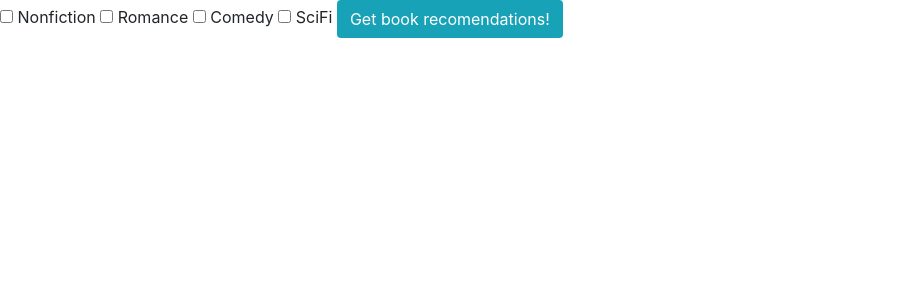
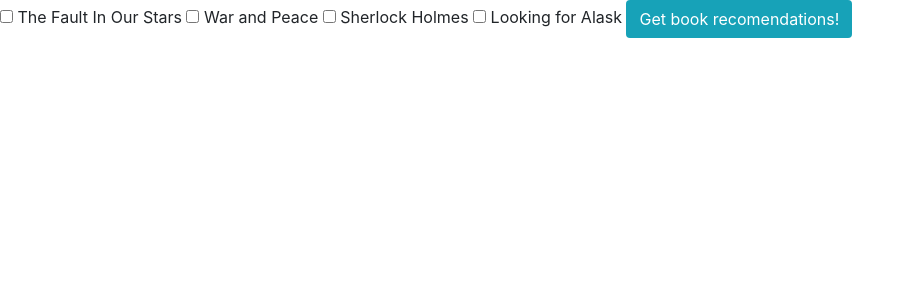
Before and after one commit to adhithin/virtualLibrary, a Flask app: template booksearch/templates/bubblesort.html in a window 1280 px wide. Shown: the top 300 px of the page, without its empty margins (0-915 px from the left). Run offline with Flask 2, Linux system fonts and the light colour scheme; the template is opened without the code that fills it, so the values that code supplies are empty; some libraries are stand-ins or nearby versions.

Commit message:
fixed bubble sort

```diff
--- a/booksearch/bubblesort.py
+++ b/booksearch/bubblesort.py
@@ -47,11 +47,11 @@ class BubbleSort:
         """Getters with decorator to allow . notation access"""
     @property
     def series(self):
-        return self._series
+        return self.bubble_sort
 
     @property
     def list(self):
-        return bubbleSort(self._arr)
+        return self._arr
 
     @property
     def number(self):
--- a/booksearch/templates/bubblesort.html
+++ b/booksearch/templates/bubblesort.html
@@ -7,20 +7,23 @@
     <script src="https://cdn.jsdelivr.net/npm/bootstrap@5.0.0-beta2/dist/js/bootstrap.bundle.min.js" integrity="sha384-b5kHyXgcpbZJO/tY9Ul7kGkf1S0CWuKcCD38l8YkeH8z8QjE0GmW1gYU5S9FOnJ0" crossorigin="anonymous"></script>
 </head>
 <body>
+
 <div align="left">
     <section id="done">
         <form id="form" action="" method="POST">
-            <input type="checkbox" id="genre1" name="sort" value="Nonfiction">
-            <label for="genre1">Nonfiction</label>
-            <input type="checkbox" id="genre2" name="sort" value="Romance">
-            <label for="genre2">Romance</label>
-            <input type="checkbox" id="genre3" name="sort" value="Comedy">
-            <label for="genre3">Comedy</label>
-            <input type="checkbox" id="genre4" name="sort" value="SciFi">
-            <label for="genre4">SciFi</label>
+            <input type="checkbox" id="genre1" name="sort" value="The Fault In Our Stars">
+            <label for="book1">The Fault In Our Stars</label>
+            <input type="checkbox" id="genre2" name="sort" value="War and Peace">
+            <label for="book2">War and Peace</label>
+            <input type="checkbox" id="genre3" name="sort" value="Sherlock Holmes">
+            <label for="book3">Sherlock Holmes</label>
+            <input type="checkbox" id="genre4" name="sort" value="Looking for Alask">
+            <label for="book4">Looking for Alask</label>
             <button class="btn  my-2 my-sm-0 text-white bg-info" type="submit"> Get book recomendations!</button>
         </form>
     </section>
+
+    <h3> {{bubbles.list}}</h3>
 </div>
 </body>
 </html>
```
